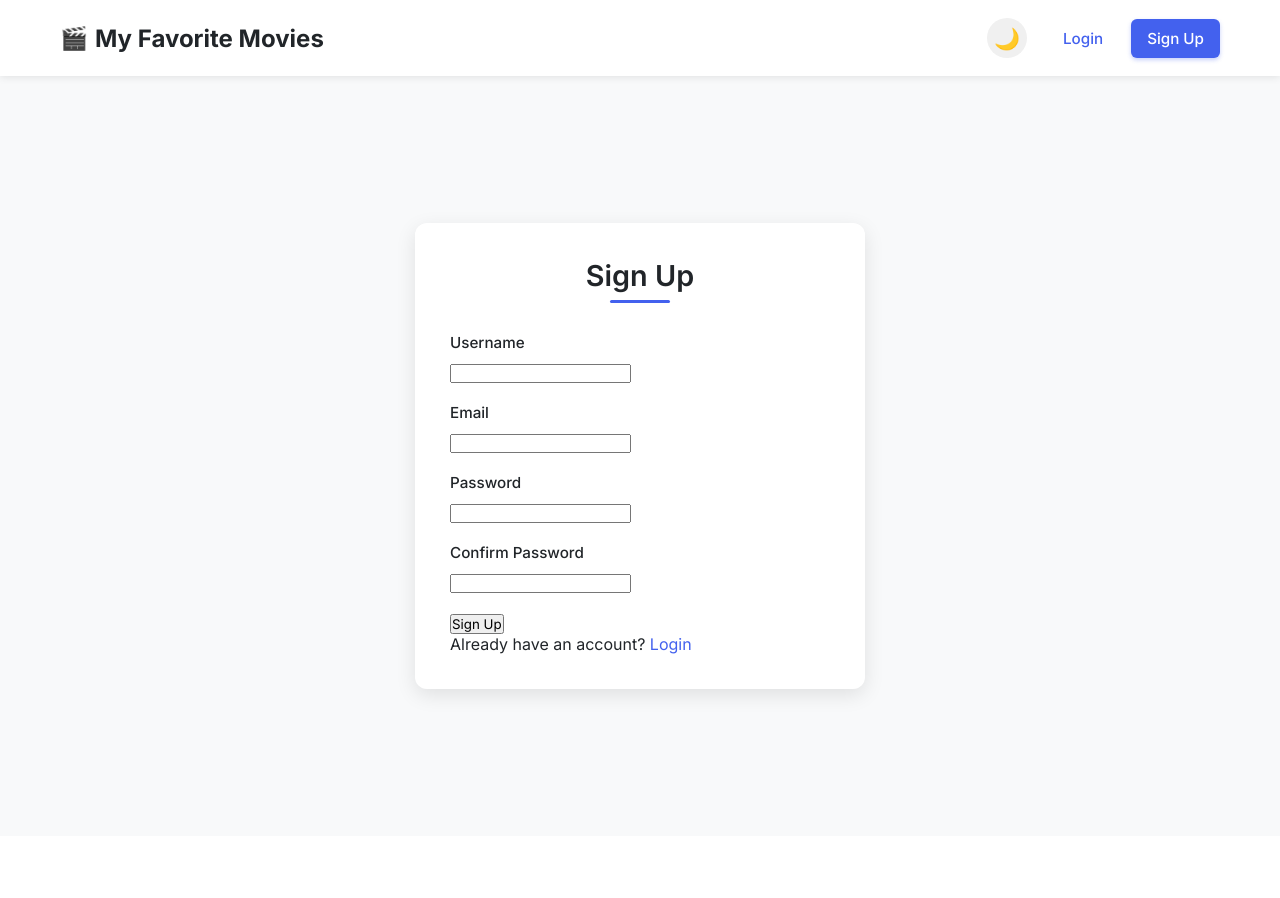
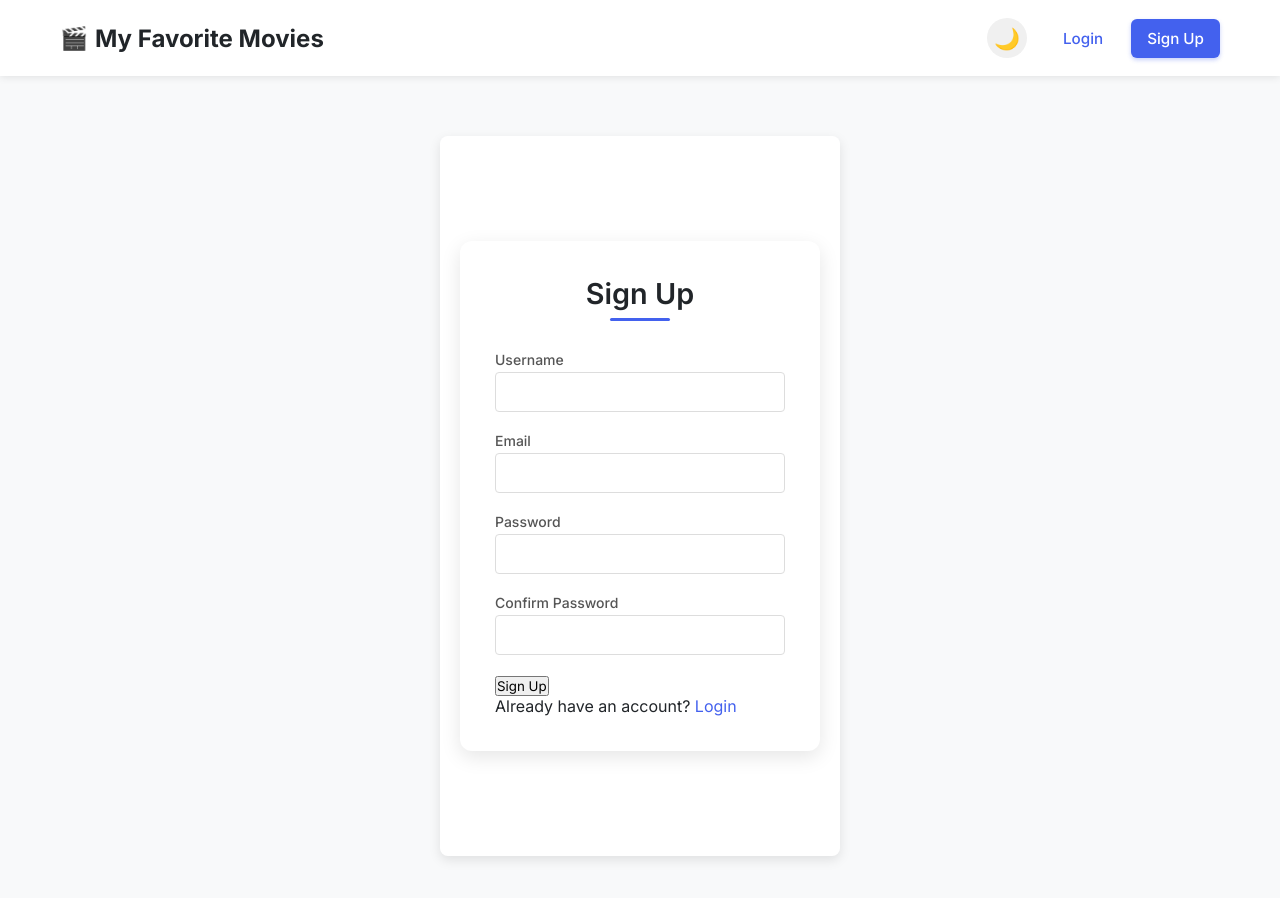
Before and after one commit to ceban-vasile/my-favorite-movies, a React (Create React App) app: page /signup in a window 1280 px wide. Shown: the top 898 px of the page. Before the commit the page ends 836 px from the top, so only its background shows below. Built offline with nearby package versions, Linux system fonts and the light colour scheme.

Commit message:
ccs style

```diff
--- a/src/components/auth/Auth.css
+++ b/src/components/auth/Auth.css
@@ -5,6 +5,17 @@
   min-height: calc(100vh - 80px);
   padding: 20px;
   animation: fadeIn 0.4s ease-out forwards;
+  max-width: 400px;
+  margin: 40px auto;
+  border-radius: 8px;
+  box-shadow: 0 4px 12px rgba(0, 0, 0, 0.1);
+  background-color: #fff;
+}
+
+.auth-container.dark {
+  background-color: #333;
+  color: #f0f0f0;
+  box-shadow: 0 4px 12px rgba(0, 0, 0, 0.3);
 }
 
 .auth-card {
@@ -22,6 +33,22 @@
 .dark .auth-card {
   background-color: #2c3034;
   box-shadow: 0 6px 20px rgba(0, 0, 0, 0.3);
+}
+
+.auth-header {
+  text-align: center;
+  margin-bottom: 24px;
+}
+
+.auth-header h2 {
+  font-size: 24px;
+  font-weight: 600;
+  color: #333;
+  margin-bottom: 8px;
+}
+
+.auth-container.dark .auth-header h2 {
+  color: #f0f0f0;
 }
 
 .auth-card h2 {
@@ -47,6 +74,76 @@
 
 .dark .auth-card h2::after {
   background-color: #6ea8fe;
+}
+
+.auth-form {
+  display: flex;
+  flex-direction: column;
+  gap: 16px;
+}
+
+.form-group {
+  display: flex;
+  flex-direction: column;
+  gap: 4px;
+}
+
+.form-group label {
+  font-size: 14px;
+  font-weight: 500;
+  color: #555;
+}
+
+.auth-container.dark .form-group label {
+  color: #ccc;
+}
+
+.form-group input {
+  padding: 10px 12px;
+  border: 1px solid #ddd;
+  border-radius: 4px;
+  font-size: 16px;
+  transition: border-color 0.2s;
+  background-color: #fff;
+  color: #333;
+}
+
+.auth-container.dark .form-group input {
+  background-color: #444;
+  border-color: #555;
+  color: #f0f0f0;
+}
+
+.form-group input:focus {
+  border-color: #007bff;
+  outline: none;
+  box-shadow: 0 0 0 3px rgba(0, 123, 255, 0.1);
+}
+
+.auth-container.dark .form-group input:focus {
+  box-shadow: 0 0 0 3px rgba(0, 123, 255, 0.2);
+}
+
+.btn-auth {
+  padding: 10px 16px;
+  background-color: #007bff;
+  color: white;
+  border: none;
+  border-radius: 4px;
+  font-size: 16px;
+  font-weight: 500;
+  cursor: pointer;
+  transition: background-color 0.2s;
+  text-align: center;
+  margin-top: 8px;
+}
+
+.btn-auth:hover {
+  background-color: #0069d9;
+}
+
+.btn-auth:active {
+  background-color: #0062cc;
 }
 
 .auth-redirect {
@@ -82,6 +179,30 @@
   width: 100%;
 }
 
+.auth-footer {
+  margin-top: 24px;
+  text-align: center;
+  font-size: 14px;
+  color: #666;
+}
+
+.auth-container.dark .auth-footer {
+  color: #aaa;
+}
+
+.auth-footer a {
+  color: #007bff;
+  text-decoration: none;
+}
+
+.auth-footer a:hover {
+  text-decoration: underline;
+}
+
+.auth-container.dark .auth-footer a {
+  color: #4da3ff;
+}
+
 .error-message {
   padding: 12px 15px;
   margin-bottom: 25px;
@@ -99,18 +220,21 @@
   font-size: 1.2rem;
 }
 
+.error-message {
+  color: #dc3545;
+  font-size: 14px;
+  margin-top: 8px;
+}
+
+.auth-container.dark .error-message {
+  color: #ff6b6b;
+}
+
 .w-100 {
   width: 100%;
   margin-top: 15px;
   padding: 12px;
   font-size: 1rem;
-}
-
-.form-group label {
-  display: block;
-  margin-bottom: 10px;
-  font-weight: 500;
-  font-size: 0.95rem;
 }
 
 @keyframes slideIn {
--- a/src/components/auth/Login.js
+++ b/src/components/auth/Login.js
@@ -1,6 +1,7 @@
 import React, { useState } from 'react';
 import { Link, useNavigate } from 'react-router-dom';
 import { useAuth } from '../../context/AuthContext';
+import { useTheme } from '../../context/ThemeContext';
 import './Auth.css';
 
 function Login() {
--- a/src/components/auth/Signup.js
+++ b/src/components/auth/Signup.js
@@ -1,7 +1,8 @@
 import React, { useState } from 'react';
 import { Link, useNavigate } from 'react-router-dom';
 import { useAuth } from '../../context/AuthContext';
-import './Auth.css';
+import { useTheme } from '../../context/ThemeContext';
+import './Auth.css'; // Import the CSS file
 
 function Signup() {
   const [username, setUsername] = useState('');
```
